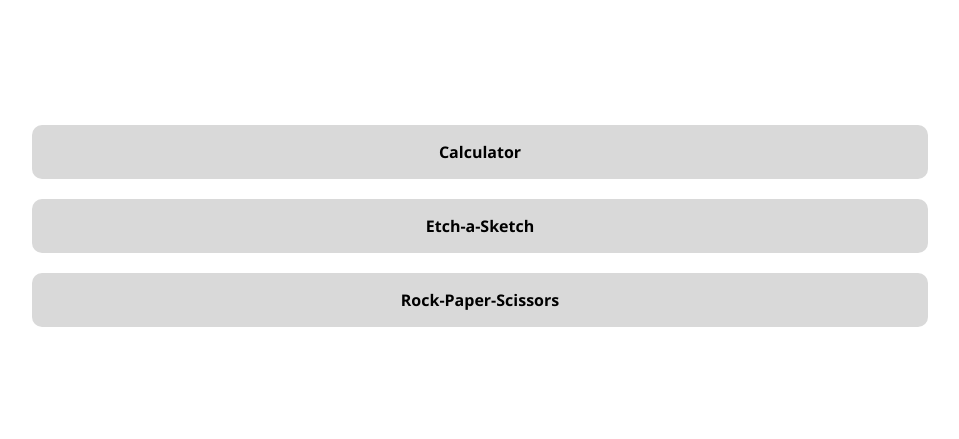
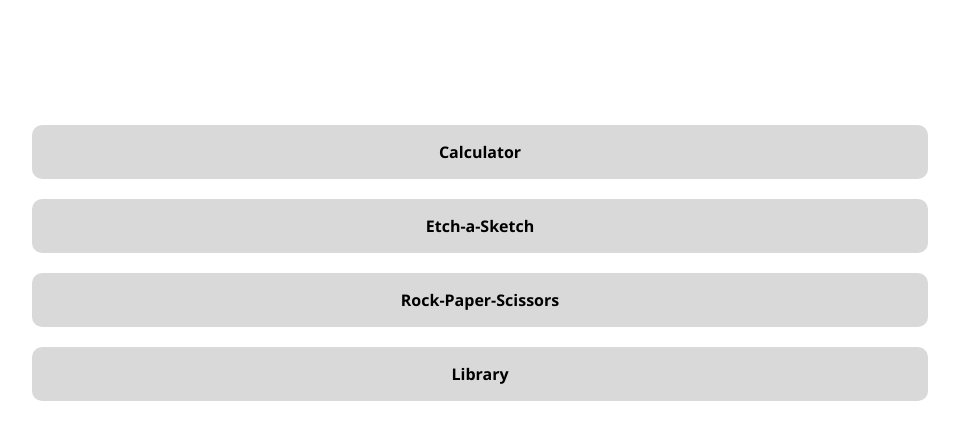
Before and after one commit to Scillex/TheOdinProject, a plain HTML site: page index.html in a window 1280 px wide. Shown: the part 67-506 px from the top of the page, without its empty margins (160-1119 px from the left). Drawn offline with Linux system fonts and the light colour scheme.

Commit message:
add a js script

```diff
--- a/index.html
+++ b/index.html
@@ -8,22 +8,8 @@
 </head>
 <body>
     <h1>TheOdinProject - Scillex</h1>
-    <section>
-        <a href="Calculator/index.html">
-            <div class="container">
-                <p>Calculator</p>
-            </div>
-        </a>
-        <a href="Etch-a-Sketch/index.html">
-            <div class="container">
-                <p>Etch-a-Sketch</p>
-            </div>
-        </a>
-        <a href="Rock-Paper-Scissors/index.html">
-            <div class="container">
-                <p>Rock-Paper-Scissors</p>
-            </div>
-        </a>
+    <section id="projects-list">
     </section>
+    <script src="script.js"></script>
 </body>
 </html>
--- /dev/null
+++ b/script.js
@@ -0,0 +1,24 @@
+const projects = [
+    { "name": "Calculator", "htmlPath": "Projects/Calculator/index.html" },
+    { "name": "Etch-a-Sketch", "htmlPath": "Projects/Etch-a-Sketch/index.html" },
+    { "name": "Rock-Paper-Scissors", "htmlPath": "Projects/Rock-Paper-Scissors/index.html" },
+    { "name": "Library", "htmlPath": "Projects/Library/index.html" }
+];
+
+const container = document.getElementById('projects-list');
+
+projects.forEach(project => {
+    const link = document.createElement('a');
+    link.href = project.htmlPath;
+
+    const div = document.createElement('div');
+    div.className = 'container';
+
+    const p = document.createElement('p');
+    p.textContent = project.name;
+
+    div.appendChild(p);
+    link.appendChild(div);
+
+    container.appendChild(link);
+});
```
Also changed, not shown: Projects/Calculator/index.html (renamed from Calculator/index.html), Projects/Calculator/script.js (renamed from Calculator/script.js), Projects/Calculator/style.css (renamed from Calculator/style.css), Projects/Etch-a-Sketch/index.html (renamed from Etch-a-Sketch/index.html), Projects/Etch-a-Sketch/script.js (renamed from Etch-a-Sketch/script.js), Projects/Etch-a-Sketch/style.css (renamed from Etch-a-Sketch/style.css), Projects/Library/index.html (added), Projects/Library/script.js (added), Projects/Library/style.css (added), Projects/Rock-Paper-Scissors/index.html (renamed from Rock-Paper-Scissors/index.html), Projects/Rock-Paper-Scissors/script.js (renamed from Rock-Paper-Scissors/script.js), Projects/Rock-Paper-Scissors/style.css (renamed from Rock-Paper-Scissors/style.css).
